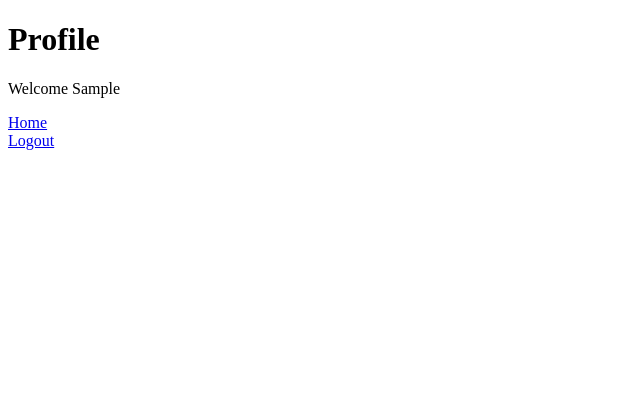
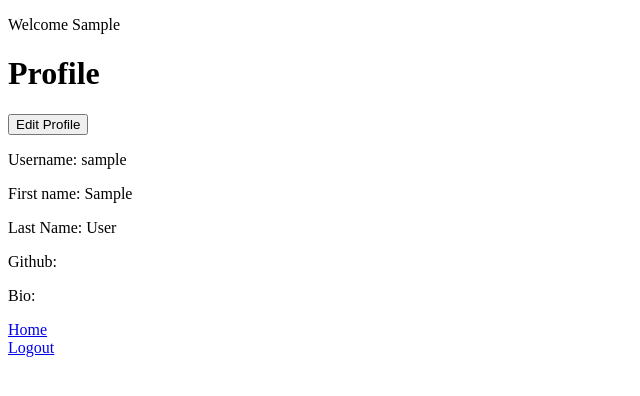
Before and after one commit to 404-wave/404-project, a Django app: page /home/profile/ in a window 1280 px wide. Shown: the top 396 px of the page, without its empty margins (0-640 px from the left). Run offline with Django 3.2, Linux system fonts and the light colour scheme; the visitor is signed in with stand-in values (Sample User, id 1); data comes from the database, SQL or seed files in the repository.

Commit message:
added ability to change user profiles and save changes to database

```diff
--- a/Wave/core/urls.py
+++ b/Wave/core/urls.py
@@ -10,4 +10,5 @@ urlpatterns = [
     path('profile/<int:pk>', views.profile, name='profile'), # TODO: Change to <uuid:pk> when implemented
     path('profile/follow/', friends.views.follow, name='follow'),
     path('profile/unfollow/', friends.views.unfollow, name='unfollow'),
+    path('profile/edit/',views.edit_profile,name='edit_profile')
 ]
--- a/Wave/core/views.py
+++ b/Wave/core/views.py
@@ -1,8 +1,9 @@
 from django.shortcuts import render
 from django.http import HttpResponseForbidden, HttpResponseNotFound
 from django.core.exceptions import ObjectDoesNotExist
-
-
+from .forms import ProfileChangeForm as changeForm
+from django.http import HttpResponseRedirect
+from django.urls import reverse
 from users.models import User
 from friends.views import follows
 
@@ -35,3 +36,30 @@ def profile(request, pk = None):
         following = follows(request.user.id, pk)
 
     return render(request, 'profile.html', {'user': user, 'following': following})
+
+def edit_profile(request):
+
+    if not request.user.is_authenticated:
+        return HttpResponseForbidden()
+
+    #if they submitted new changes create change form
+    if request.method == "POST":
+        form = changeForm(request.POST,instance=request.user)
+
+        #check for validity of entered data. save to db if valid and redirect
+        # back to profile page
+        if form.is_valid():
+            form.save()
+            return HttpResponseRedirect('http://127.0.0.1:8000/home/profile/') #TODO need to fix this so not hardcoded
+
+        #TODO else statement when form isn't valid
+
+    #if not POST, then must be GET'ing the form itself. so pass context
+    else:
+        form = changeForm(instance=request.user,initial={'first_name':request.user.first_name,
+                                                        'last_name':request.user.last_name,
+                                                        'email':request.user.email,
+                                                        'github':request.user.github})
+
+        context = {'form':form}
+        return render(request,'profileEdit.html',context)
--- a/Wave/templates/profile.html
+++ b/Wave/templates/profile.html
@@ -12,8 +12,19 @@
 <body>
 
   {% if user.is_authenticated %}
-  <h1>Profile</h1>
+
   <p>Welcome {{ user.first_name }}</p>
+
+  <div>
+      <!--TODO FIX HARDCODE FOR ONCLICK-->
+      <h1>Profile</h1><input type=button onclick="location.href='edit'" value = "Edit Profile">
+      <p>Username: {{ user }}</p>
+      <p>First name: {{ user.first_name }}</p>
+      <p>Last Name: {{ user.last_name }}</p>
+      <p>Github: {{ user.github }}</p>
+      <p>Bio: {{ user.bio }}</p>
+  </div>
+
   <a href="{% url 'home' %}">Home<a><br>
   <a href="{% url 'logout' %}">Logout</a>
 
```
Also changed, not shown: Wave/core/forms.py (added, +10 -0 lines), Wave/templates/profileEdit.html (added, +17 -0 lines).
